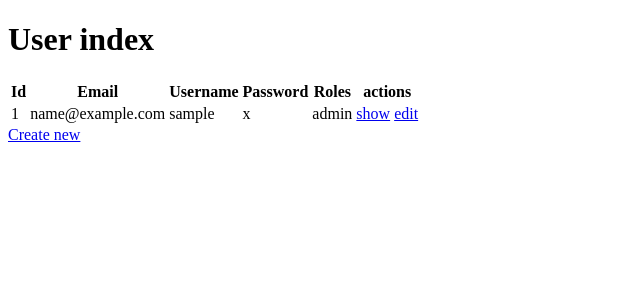
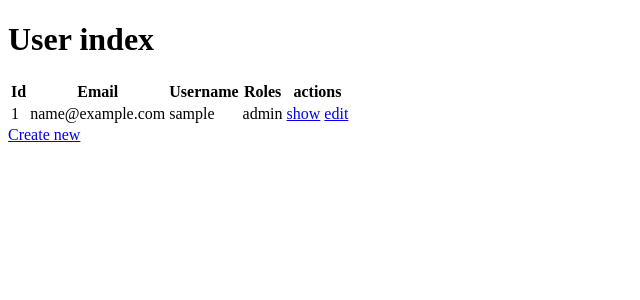
Before and after one commit to helchall/demo, a Symfony app: template templates/user/index.html.twig in a window 1280 px wide. Shown: the top 300 px of the page, without its empty margins (0-640 px from the left). Run offline with Twig, Linux system fonts and the light colour scheme; the template is opened without the code that fills it: most values are stand-ins (such as "Sample title", 1, 10 or a date in 2020); some libraries are stand-ins or nearby versions.

Commit message:
Deleting password from user index template

```diff
--- a/templates/user/index.html.twig
+++ b/templates/user/index.html.twig
@@ -11,7 +11,6 @@
                 <th>Id</th>
                 <th>Email</th>
                 <th>Username</th>
-                <th>Password</th>
                 <th>Roles</th>
                 <th>actions</th>
             </tr>
@@ -22,7 +21,6 @@
                 <td>{{ user.id }}</td>
                 <td>{{ user.email }}</td>
                 <td>{{ user.username }}</td>
-                <td>{{ user.password }}</td>
                 <td>{{ user.roles ? user.roles|join(', ') : '' }}</td>
                 <td>
                     <a href="{{ path('user_show', {'id': user.id}) }}">show</a>
```
